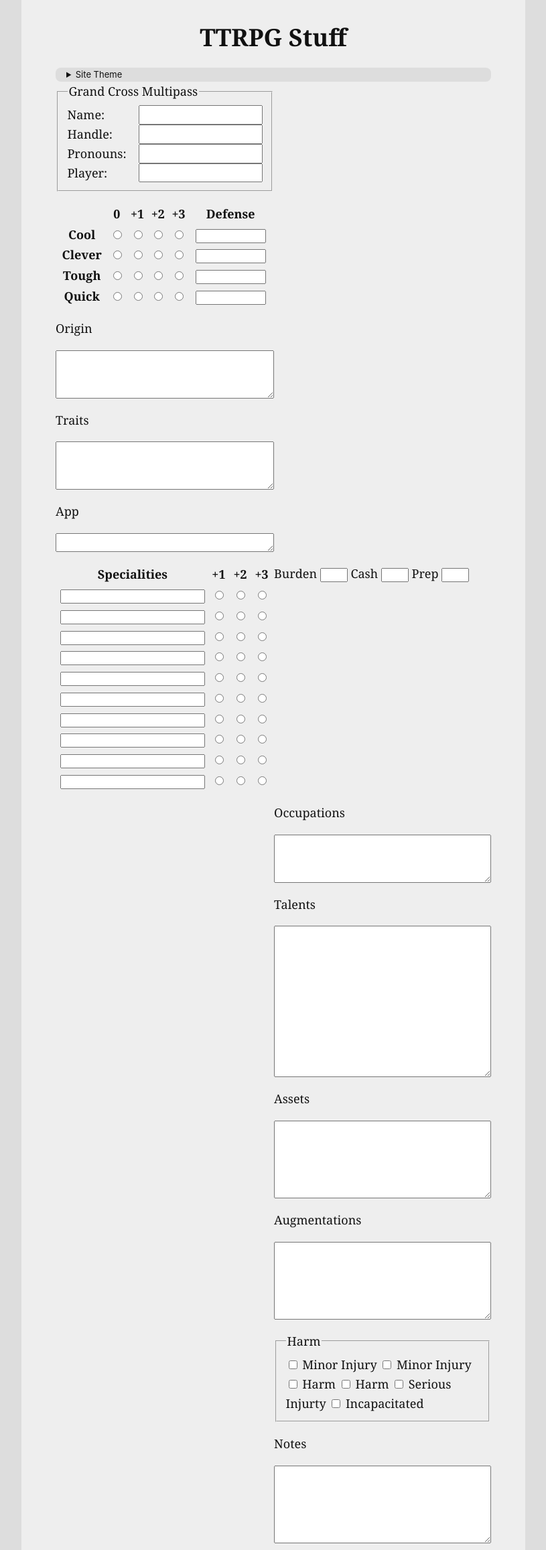
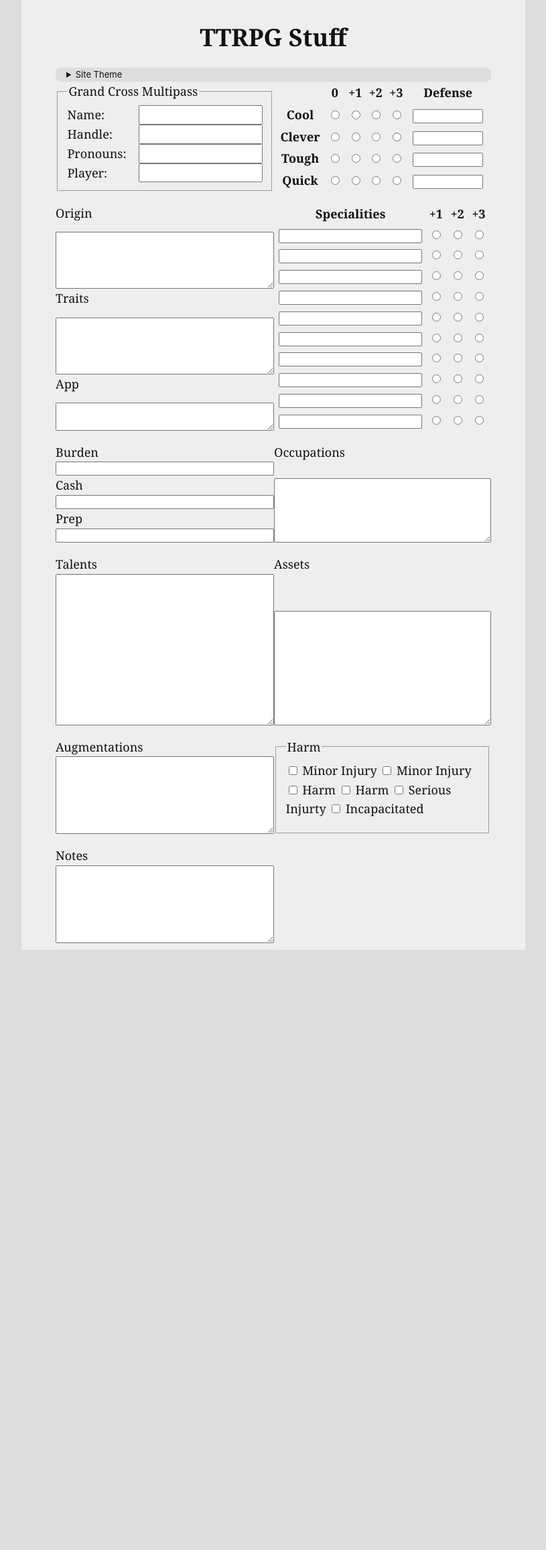
Before and after one commit to abstiles/ttrpg, a Jekyll site: the page built from hard-wired-island.md, in a window 1280 px wide. Shown: the whole page at 67% size, without its empty margins (232-1047 px from the left). Built offline with Jekyll 4.4.1, drawn with Linux system fonts in a browser that asks for light colours; our own code applies the rules of GitHub Pages for plain Markdown files; after the commit the page ends 1418 px from its top, so only the background shows below that.

Commit message:
Chunk blocks

```diff
--- a/hard-wired-island.md
+++ b/hard-wired-island.md
@@ -6,11 +6,8 @@ style: |-
     grid-template-columns: 1fr 1fr;
     row-gap: 1em;
   }
-  .left {
-    grid-column: 1 / auto;
-  }
-  .right {
-    grid-column: 2 / auto;
+  .block {
+    display: grid;
   }
   #multipass {
     display: grid;
@@ -37,7 +34,7 @@ style: |-
 ---
 <form>
 
-<fieldset id="multipass" class="left">
+<fieldset id="multipass">
 <legend>Grand Cross Multipass</legend>
 <label for="character-name">Name:</label><input type="text" id="character-name">
 <label for="handle">Handle:</label><input type="text" id="handle">
@@ -45,7 +42,7 @@ style: |-
 <label for="player">Player:</label><input type="text" id="player">
 </fieldset>
 
-<table id="stats" class="left">
+<table id="stats">
   <tr>
   <td></td>
   <th id="stat0" scope="col">0</th>
@@ -88,14 +85,16 @@ style: |-
   </tr>
 </table>
 
-<label for="origin" class="left">Origin</label>
-<textarea id="origin" rows="3" class="left"></textarea>
-<label for="traits" class="left">Traits</label>
-<textarea id="traits" rows="3" class="left"></textarea>
-<label for="app" class="left">App</label>
-<textarea id="app" rows="1" class="left"></textarea>
+<div class="block">
+<label for="origin">Origin</label>
+<textarea id="origin" rows="3"></textarea>
+<label for="traits">Traits</label>
+<textarea id="traits" rows="3"></textarea>
+<label for="app">App</label>
+<textarea id="app" rows="1"></textarea>
+</div>
 
-<table id="specialties" class="left">
+<table id="specialties">
 <tr>
 <th scope="col" id="specialty-name">Specialities</th>
 <th scope="col" id="specialty-level1">+1</th>
@@ -164,7 +163,7 @@ style: |-
 </tr>
 </table>
 
-<div class="right">
+<div class="block">
 <label for="burden">Burden</label>
 <input size="2" type="text" name="burden" id="burden">
 <label for="cash">Cash</label>
@@ -173,16 +172,24 @@ style: |-
 <input size="2" type="text" name="prep" id="prep">
 </div>
 
-<label class="right" for="occupations">Occupations</label>
-<textarea class="right" id="occupations" rows="3"></textarea>
-<label class="right" for="talents">Talents</label>
-<textarea class="right" id="talents" rows="10"></textarea>
-<label class="right" for="assets">Assets</label>
-<textarea class="right" id="assets" rows="5"></textarea>
-<label class="right" for="augmentations">Augmentations</label>
-<textarea class="right" id="augmentations" rows="5"></textarea>
+<div class="block">
+<label for="occupations">Occupations</label>
+<textarea id="occupations" rows="3"></textarea>
+</div>
+<div class="block">
+<label for="talents">Talents</label>
+<textarea id="talents" rows="10"></textarea>
+</div>
+<div class="block">
+<label for="assets">Assets</label>
+<textarea id="assets" rows="5"></textarea>
+</div>
+<div class="block">
+<label for="augmentations">Augmentations</label>
+<textarea id="augmentations" rows="5"></textarea>
+</div>
 
-<fieldset id="harm" class="right">
+<fieldset id="harm">
 <legend>Harm</legend>
 <input type="checkbox" id="harm-1" value="1">
 <label for="harm-1">Minor Injury</label>
@@ -198,6 +205,8 @@ style: |-
 <label for="harm-6">Incapacitated</label>
 </fieldset>
 
-<label class="right" for="notes">Notes</label>
-<textarea class="right" id="notes" rows="5"></textarea>
+<div class="block">
+<label for="notes">Notes</label>
+<textarea id="notes" rows="5"></textarea>
+</div>
 </form>
```
